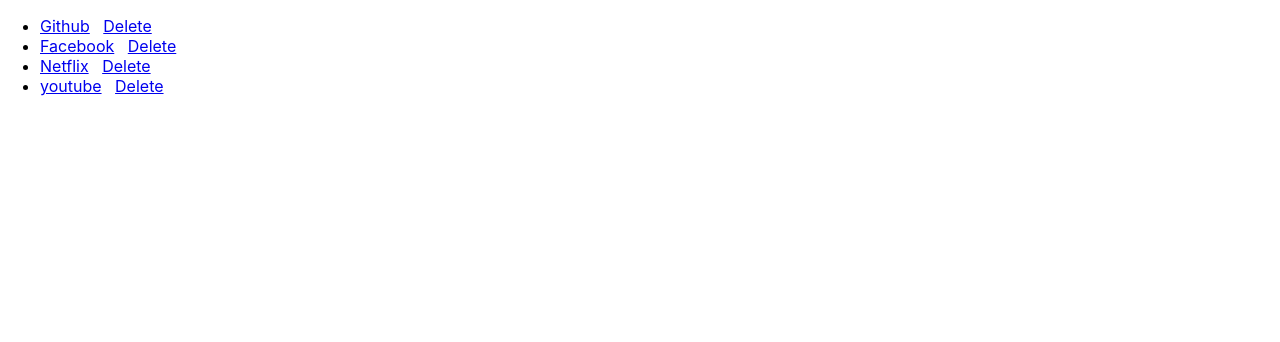
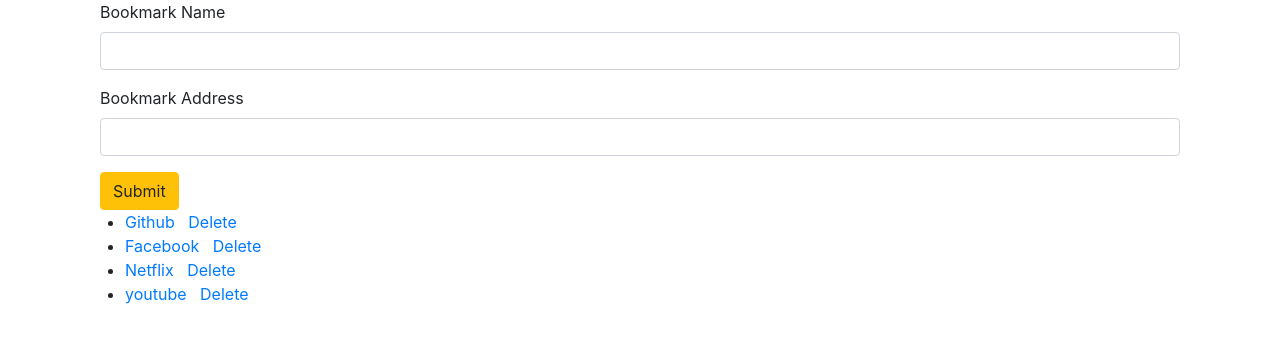
Before and after one commit to jcstang/bookmarkly, a React (Create React App) app: page / in a window 1280 px wide. Shown: the top 342 px of the page. Built offline with nearby package versions, Linux system fonts and the light colour scheme.

Commit message:
commit before looking into more features

```diff
--- a/public/index.html
+++ b/public/index.html
@@ -25,6 +25,7 @@
       Learn how to configure a non-root public URL by running `npm run build`.
     -->
     <title>React App</title>
+    <link rel="stylesheet" href="https://stackpath.bootstrapcdn.com/bootstrap/4.4.1/css/bootstrap.min.css" integrity="sha384-Vkoo8x4CGsO3+Hhxv8T/Q5PaXtkKtu6ug5TOeNV6gBiFeWPGFN9MuhOf23Q9Ifjh" crossorigin="anonymous">
   </head>
   <body>
     <noscript>You need to enable JavaScript to run this app.</noscript>
--- a/src/App.js
+++ b/src/App.js
@@ -6,7 +6,35 @@
 
 class App extends Component {
   state = {
-    bookmarks: listOfSites
+    //bookmarks: listOfSites
+    bookmarks: [
+      {
+        id: 1,
+        bookmarkName: "Github",
+        bookmarkUrl: "https://www.github.com"
+      },
+      {
+        id: 2,
+        bookmarkName: "Facebook",
+        bookmarkUrl: "https://www.facebook.com"
+      },
+      {
+        id: 3,
+        bookmarkName: "Netflix",
+        bookmarkUrl: "https://www.netflix.com"
+      },
+      {
+        id: 4,
+        bookmarkName: "youtube",
+        bookmarkUrl: "https://www.youtube.com"
+      }
+    ]
+  }
+
+  saveBookmark = (bookmark) => {
+    const newBookmarks = [...this.state.bookmarks, ...bookmark];
+
+    this.setState({ bookmarks: newBookmarks });
   }
 
   destroyBookmark = bookmarkIndex => {
@@ -17,7 +45,7 @@
   render() {
     return (
       <div className="container">
-        <BookmarkForm />
+        <BookmarkForm saveBookmark={this.saveBookmark} />
         <BookmarkList
           bookmarks={this.state.bookmarks}
           destroyBookmark={this.destroyBookmark}
--- a/src/components/BookmarkForm/BookmarkForm.js
+++ b/src/components/BookmarkForm/BookmarkForm.js
@@ -1,4 +1,84 @@
+import React, { Component } from 'react';
 
-export default function BookmarkForm() {
-    return (null);
+class BookmarkForm extends Component {
+    constructor(props) {
+        super(props);
+
+        this.saveBookmark = props.saveBookmark;
+        // this.state = {
+        //     bookmarkName: '',
+        //     bookmarkUrl: ''
+        // }
+    }
+
+    state = {
+        bookmarkName: '',
+        bookmarkUrl: ''
+    }
+
+    handleInputChange(event) {
+        const { name, value } = event.target;
+
+        this.setState({
+            [name]: value
+        })
+    }
+
+    handleFormSubmit(event) {
+        event.preventDefault();
+        this.saveBookmark(this.state);
+
+        this.setState({
+            bookmarkName: '',
+            bookmarkUrl: ''
+        })
+    }
+
+    /* error - get a cannot read property 'setState' of undefined */
+    handleFormSubmit(event) {
+        /* code here */
+    }
+
+    // VS
+
+    /* this works */
+    handleFormSubmit = (event) => {
+        /* code here */
+    }
+
+
+
+    render() {
+        return (
+            <div className="container">
+                <form onSubmit={this.handleFormSubmit}>
+                    <div className="form-group">
+                        <label htmlFor="bookmark-name">Bookmark Name</label>
+                        <input
+                            className="form-control"
+                            id="bookmark-name"
+                            name="bookmarkName"
+                            value={this.state.bookmarkName}
+                            onChange={this.handleInputChange}
+                        />
+                    </div>
+                    <div className="form-group">
+                        <label htmlFor="bookmark-url">Bookmark Address</label>
+                        <input
+                            type="text"
+                            className="form-control"
+                            name="bookmarkUrl"
+                            id="bookmark-url"
+                            value={this.state.bookmarkUrl}
+                            onChange={this.handleInputChange}
+                        />
+                    </div>
+                    <button type="submit" className="btn btn-warning">Submit</button>
+                </form>
+            </div>
+        );
+    }
+
 }
+
+export default BookmarkForm;
--- a/src/components/BookmarkListItem/BookmarkListItem.js
+++ b/src/components/BookmarkListItem/BookmarkListItem.js
@@ -12,10 +12,10 @@
     return(
         <li>
             <a
-                href={props.theBookmark.siteUrl}
+                href={props.theBookmark.bookmarkUrl}
                 target="_blank"
                 rel="noopener noreferrer">
-                {props.theBookmark.siteName}
+                {props.theBookmark.bookmarkName}
             </a>
             <span>&nbsp;&nbsp;&nbsp;</span>
             <a href="#noop" onClick={childDeleteBookmarkClick}>Delete</a>
```
